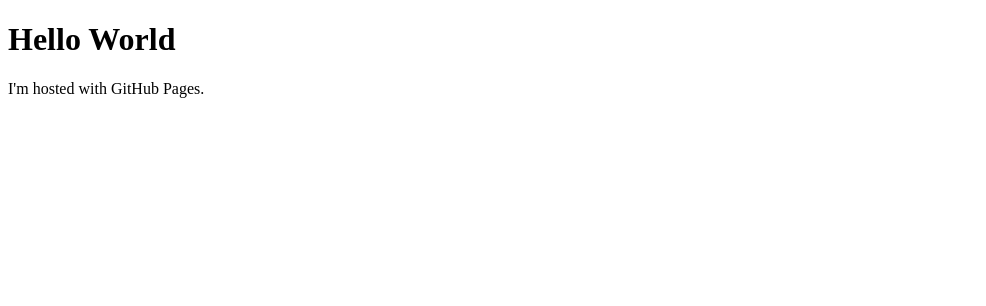
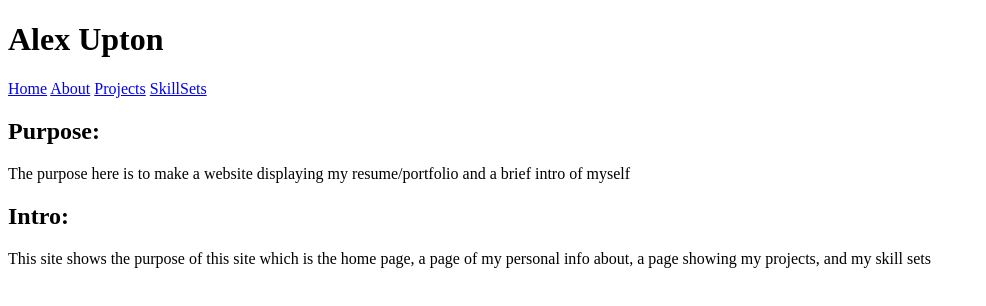
Before and after one commit to B1GAL/B1GAL.github.io, a plain HTML site: page index.html in a window 1280 px wide. Shown: the whole page, without its empty margins (0-986 px from the left). Drawn offline with Linux system fonts and the light colour scheme.

Commit message:
made stuff
yee

```diff
--- a/index.html
+++ b/index.html
@@ -1,7 +1,20 @@
 <!DOCTYPE html>
 <html>
+<head>
+    <title>B1GAL.github.io</title>
+</head>
 <body>
-<h1>Hello World</h1>
-<p>I'm hosted with GitHub Pages.</p>
+<h1>Alex Upton</h1>
+    <div class="top" id="Top">
+        <a class="active" href="index.html">Home</a>
+        <a href="about.html">About</a>
+        <a href="projects.html">Projects</a>
+        <a href="skillsets.html">SkillSets</a>
+    </div>
+    <h2>Purpose:</h2>
+    <p> The purpose here is to make a website displaying my resume/portfolio and a brief intro of myself</p>
+    <h2>Intro:</h2>
+
+    <p>This site shows the purpose of this site which is the home page, a page of my personal info about, a page showing my projects, and my skill sets</p>
 </body>
 </html>
```
Also changed, not shown: about.html (added, +7 -0 lines), projects.html (added, +7 -0 lines), skillsets.html (added, +10 -0 lines).
